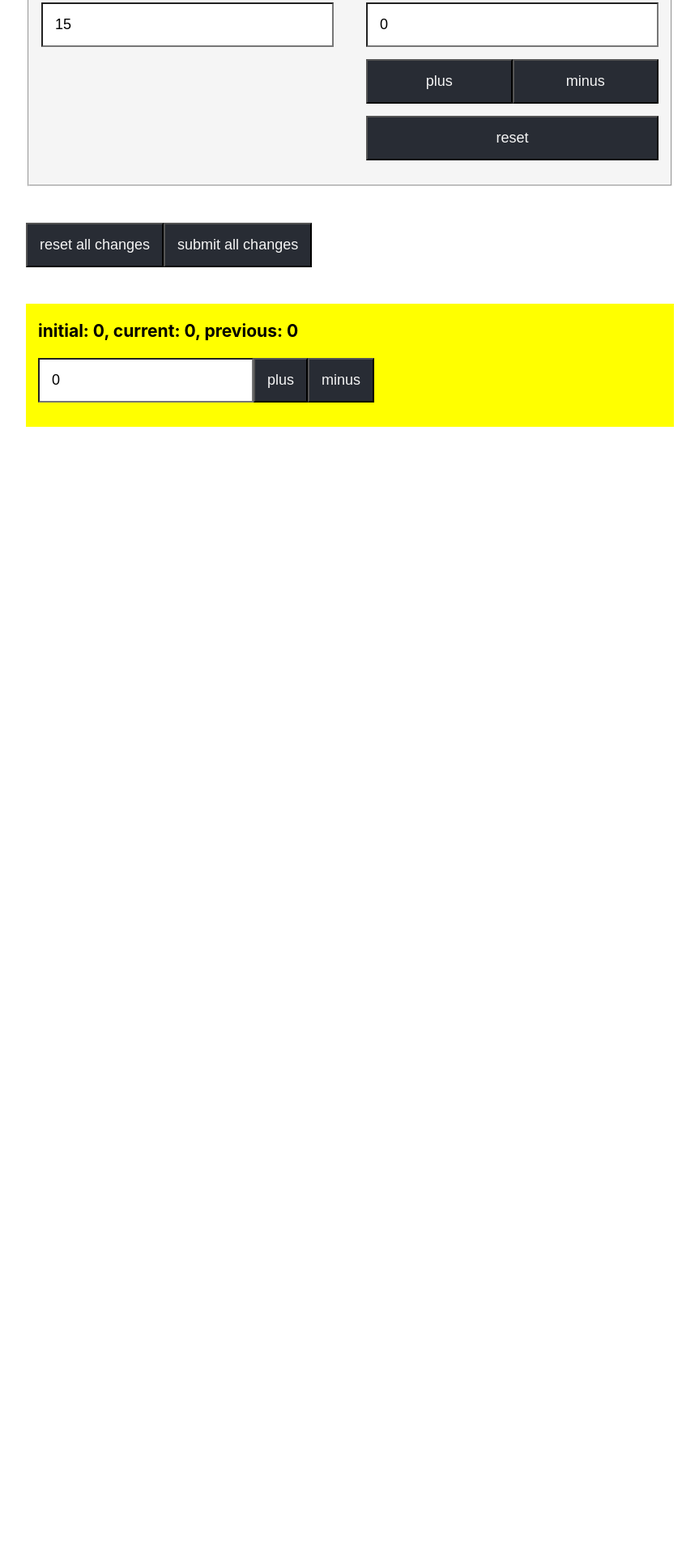
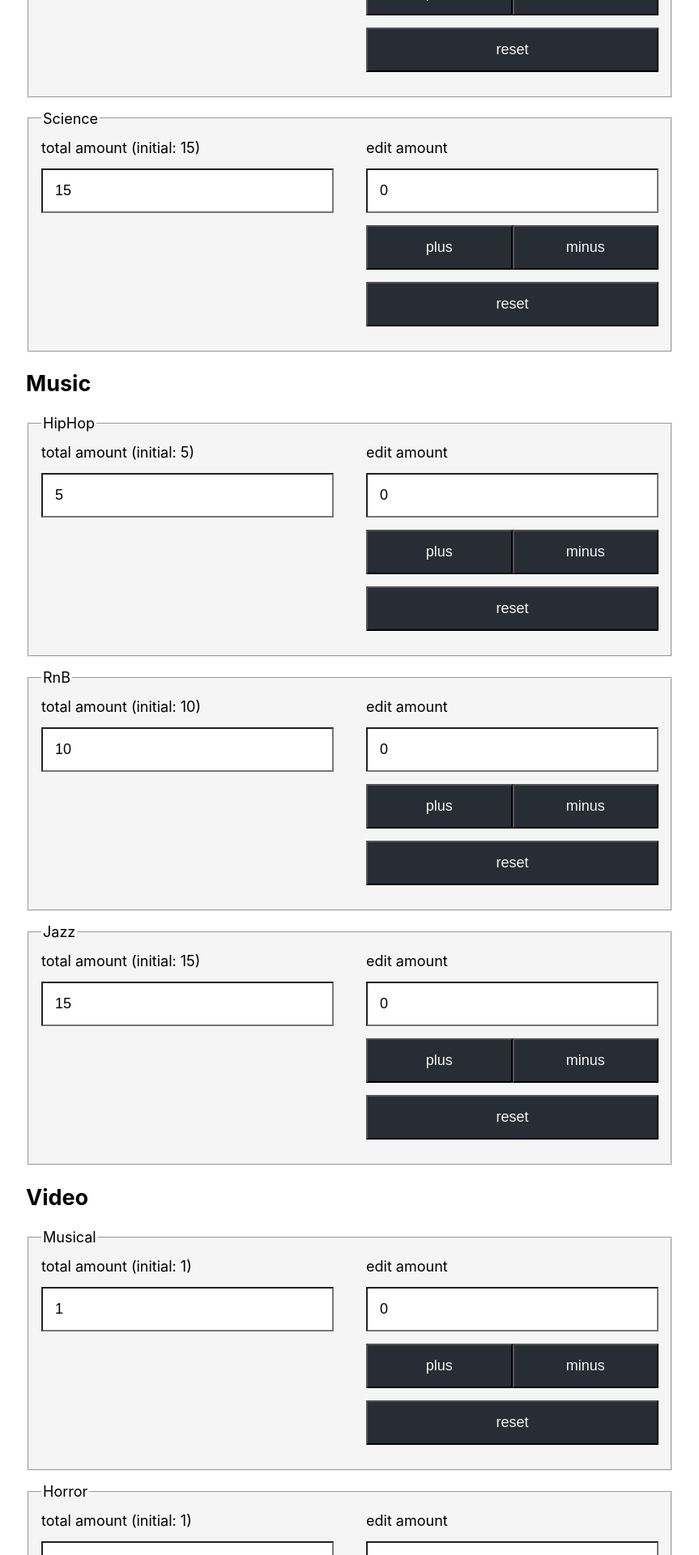
Before and after one commit to SokJang/controlled-inputs, a React (Create React App) app: page / in a window 1280 px wide. Shown: the part 640-2560 px from the top of the page at 81% size, without its empty margins (208-1071 px from the left). Before the commit the page ends 1167 px from the top, so only its background shows below. Built offline with nearby package versions, Linux system fonts and the light colour scheme.

Commit message:
adding categories to mockdata, mapping mockdata, adding propTypes check

```diff
--- a/src/App.js
+++ b/src/App.js
@@ -1,12 +1,16 @@
 import React from "react";
-import { Product } from "./components/fieldset/Product";
+import { Category } from "./components/fieldset/Category";
 import { CtaContainer } from "./components/cta";
-import { Counter } from "./components/remember/Counter";
 import "./App.css";
 
-function App(products) {
-  const product = products.products.map((product) => (
-    <Product key={product.id} product={product} />
+function App(props) {
+  const categories = props.categories.map((category) => (
+    <Category
+      key={category.id}
+      catgoryId={category.id}
+      categoryName={category.name}
+      products={category.products}
+    />
   ));
 
   const handleSubmit = (e) => {
@@ -22,11 +26,11 @@ function App(products) {
   return (
     <div className="App">
       <main>
+        <h1>useState</h1>
         <form onSubmit={handleSubmit} onReset={handleReset}>
-          {product}
+          {categories}
           <CtaContainer />
         </form>
-        <Counter />
       </main>
     </div>
   );
--- /dev/null
+++ b/src/components/fieldset/Category.js
@@ -0,0 +1,27 @@
+import React from "react";
+import PropTypes from "prop-types";
+import { Product } from "./Product";
+
+export const Category = (props) => {
+  const [categoryName, products] = [props.categoryName, props.products];
+  const productList = products.map((product) => (
+    <Product
+      key={product.id}
+      totalAmount={product.totalAmount}
+      id={product.id}
+      name={product.name}
+    />
+  ));
+
+  return (
+    <>
+      <h2>{categoryName}</h2>
+      {productList}
+    </>
+  );
+};
+
+Category.propTypes = {
+  categoryName: PropTypes.string.isRequired,
+  products: PropTypes.array.isRequired,
+};
--- a/src/components/fieldset/Product.js
+++ b/src/components/fieldset/Product.js
@@ -4,10 +4,8 @@ import { DisplayContainer } from "./displayContainer";
 import { EditContainer } from "./editContainer";
 
 export const Product = (props) => {
-  const totalAmount = props.product.totalAmount;
-  const id = props.product.id;
+  const [id, initial, name] = [props.id, props.totalAmount, props.name];
 
-  const initial = totalAmount;
   const [number, setNumber] = useState(0);
   const [count, setCount] = useState(initial);
 
@@ -22,7 +20,7 @@ export const Product = (props) => {
 
   return (
     <fieldset>
-      <legend className="visually-hidden" content="headline fieldset" />
+      <legend>{name}</legend>
       <span className="container">
         <DisplayContainer id={id} initial={initial} count={count} />
         <EditContainer
@@ -41,6 +39,7 @@ export const Product = (props) => {
 };
 
 Product.propTypes = {
-  totalAmount: PropTypes.number.isRequired,
-  id: PropTypes.string.isRequired,
+  id: PropTypes.oneOfType([PropTypes.string, PropTypes.number]).isRequired,
+  initial: PropTypes.oneOfType([PropTypes.string, PropTypes.number]),
+  name: PropTypes.string.isRequired,
 };
--- a/src/components/fieldset/editContainer.js
+++ b/src/components/fieldset/editContainer.js
@@ -54,7 +54,7 @@ export const EditContainer = (props) => {
 EditContainer.propTypes = {
   id: PropTypes.string.isRequired,
   initial: PropTypes.oneOfType([PropTypes.string, PropTypes.number]).isRequired,
-  number: PropTypes.number.isRequired,
+  number: PropTypes.oneOfType([PropTypes.string, PropTypes.number]).isRequired,
   setNumber: PropTypes.func.isRequired,
   setCount: PropTypes.func.isRequired,
   addToAmount: PropTypes.func.isRequired,
--- a/src/index.js
+++ b/src/index.js
@@ -4,24 +4,75 @@ import "./index.css";
 import App from "./App";
 import * as serviceWorker from "./serviceWorker";
 
-const products = [
+const categories = [
   {
-    id: "1",
-    totalAmount: "5",
+    id: 1,
+    name: "Books",
+    products: [
+      {
+        id: "1",
+        name: "Fantasy",
+        totalAmount: "5",
+      },
+      {
+        id: "2",
+        name: "SciFy",
+        totalAmount: "10",
+      },
+      {
+        id: "3",
+        name: "Science",
+        totalAmount: "15",
+      },
+    ],
   },
   {
-    id: "2",
-    totalAmount: "10",
+    id: 2,
+    name: "Music",
+    products: [
+      {
+        id: "1",
+        name: "HipHop",
+        totalAmount: "5",
+      },
+      {
+        id: "2",
+        name: "RnB",
+        totalAmount: "10",
+      },
+      {
+        id: "3",
+        name: "Jazz",
+        totalAmount: "15",
+      },
+    ],
   },
   {
-    id: "4",
-    totalAmount: "15",
+    id: 3,
+    name: "Video",
+    products: [
+      {
+        id: "1",
+        name: "Musical",
+        totalAmount: "1",
+      },
+      {
+        id: "2",
+        name: "Horror",
+        totalAmount: "1",
+      },
+      {
+        id: "3",
+        name: "Comedy",
+        totalAmount: "1",
+      },
+    ],
   },
 ];
 
 ReactDOM.render(
   <React.StrictMode>
-    <App products={products} />
+    <App categories={categories} />
   </React.StrictMode>,
   document.getElementById("root")
 );
```
